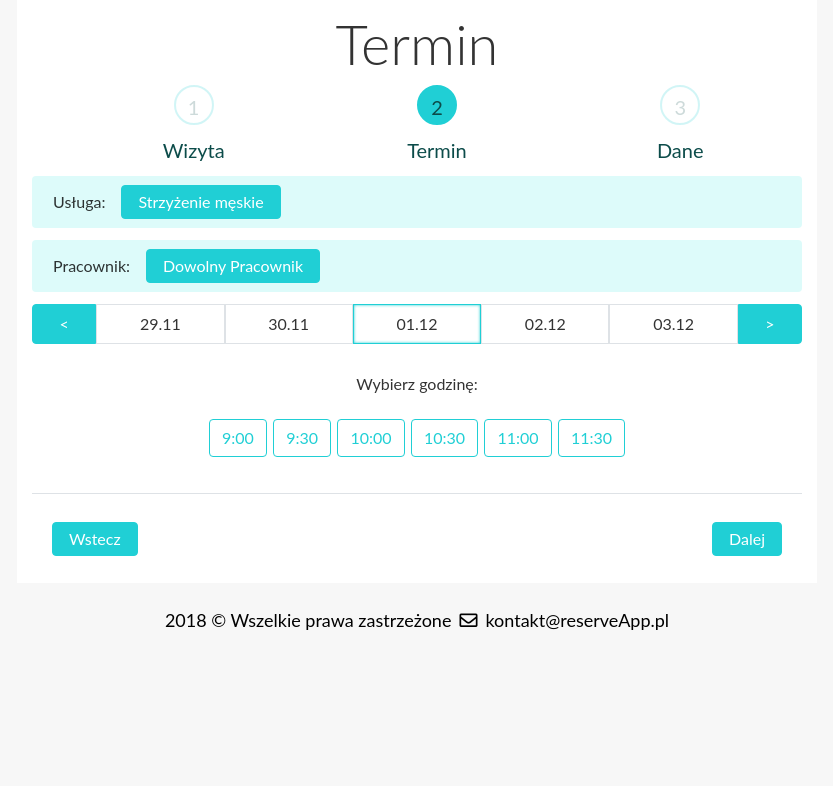
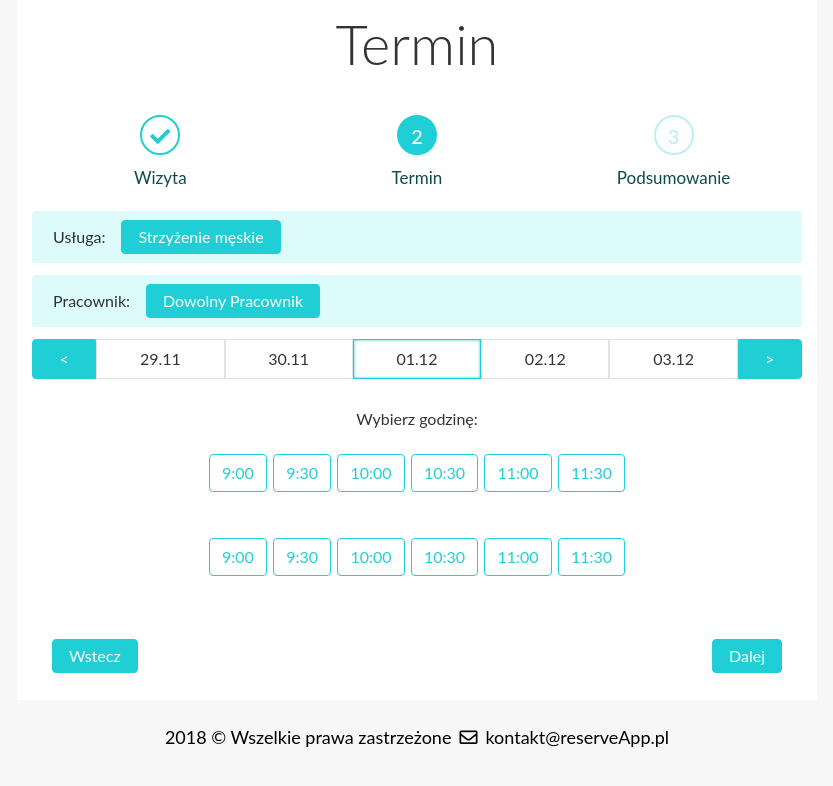
Before and after one commit to masiek93/reserve, an Angular app in the folder reserve-client-app/: page /term in a window 1280 px wide. Shown: the top 786 px of the page, without its empty margins (223-1056 px from the left). Built offline with nearby package versions, Linux system fonts and the light colour scheme.

Commit message:
Step progress bar mprovements

```diff
--- a/reserve-client-app/src/app/confirmation/confirmation.component.html
+++ b/reserve-client-app/src/app/confirmation/confirmation.component.html
@@ -1,11 +1,20 @@
 <div id="mainContainer">
   <div id="context" class="container" >  <!--container-fluid  jesli chcemy zeby nawet na duzych ekranach cos rozciagało sie na cały ekran 21:9-->
     <h1 class="display-4">Formularz</h1>
-    <ul class="progressbar">
-      <li>Wizyta</li>
-      <li>Termin</li>
-      <li class="active2">Dane</li>
-    </ul>
+    <div class="progress_bar">
+      <div class="progress_bar_step">
+        <div class="progress_bar_step_circle"><i id="check_icon" class="fas fa-check"></i></div>
+        <div class="progress_bar_step_title">Wizyta</div>
+      </div>
+      <div class="progress_bar_step">
+        <div class="progress_bar_step_circle"><i id="check_icon" class="fas fa-check"></i></div>
+        <div class="progress_bar_step_title">Termin</div>
+      </div>
+      <div class="progress_bar_step">
+        <div class="progress_bar_step_circle progressbar_active">3</div>
+        <div class="progress_bar_step_title">Podsumowanie</div>
+      </div>
+    </div>
     <label style="margin:0px">Dane wizyty:</label>
     <div class="row row-term sel-item-info">
       <span class="badge badge_from">Strzyżenie męskie</span>
@@ -32,5 +41,9 @@
         <input type="email" class="form-control" id="exampleFormControlInput1">
       </div>
     </div>
+    <div class="row row-term row-text row-nav-link-back">
+      <div class="col-6"><button type="button" class="btn step back" routerLink="/term">Wstecz</button></div>
+      <div class="col-6"><button type="button" class="btn step next" routerLink="/confirmation">Rezerwuj</button></div>
+    </div><br /><br />
   </div>
 </div>
--- a/reserve-client-app/src/app/service/service.component.html
+++ b/reserve-client-app/src/app/service/service.component.html
@@ -1,15 +1,24 @@
 <div id="mainContainer">
   <div id="context" class="container" >  <!--container-fluid  jesli chcemy zeby nawet na duzych ekranach cos rozciagało sie na cały ekran 21:9-->
     <h1 class="display-4">Rezerwacja</h1>
-    <ul class="progressbar">
-      <li class="active2">Wizyta</li>
-      <li>Termin</li>
-      <li>Dane</li>
-    </ul>
+    <div class="progress_bar">
+      <div class="progress_bar_step">
+        <div class="progress_bar_step_circle progressbar_active">1</div>
+        <div class="progress_bar_step_title">Wizyta</div>
+      </div>
+      <div class="progress_bar_step">
+        <div class="progress_bar_step_circle progressbar_before">2</div>
+        <div class="progress_bar_step_title">Termin</div>
+      </div>
+      <div class="progress_bar_step">
+        <div class="progress_bar_step_circle progressbar_before">3</div>
+        <div class="progress_bar_step_title">Podsumowanie</div>
+      </div>
+    </div>
     <div class="row row-term sel-item-info">
-      <div class="col-12 col-sm-6 col-md-3 service">Strzyżenie męskie</div>
-      <div class="col-12 col-sm-6 col-md-3 service"><i class="far fa-clock icon"></i>20-30 min</div>
-      <div class="col-12 col-sm-6 col-md-3 service"><i class="fas fa-dollar-sign icon"></i>20-30 zł</div>
+      <div class="col-12 col-sm-6 col-md-3 service">{{strzyzenie.name}}</div>
+      <div class="col-12 col-sm-6 col-md-3 service"><i class="far fa-clock icon"></i>{{strzyzenie.time}}</div>
+      <div class="col-12 col-sm-6 col-md-3 service"><i class="fas fa-dollar-sign icon"></i>{{strzyzenie.price}}</div>
       <div class="col-12 col-sm-6 col-md-3 service"><a routerLink="/term"><button type="button" class="btn btn-selected-items">Wybierz</button></a></div>
     </div>
     <div class="row row-term sel-item-info">
--- a/reserve-client-app/src/app/service/service.component.ts
+++ b/reserve-client-app/src/app/service/service.component.ts
@@ -7,9 +7,17 @@ import { Component, OnInit } from '@angular/core';
 })
 export class ServiceComponent implements OnInit {
 
+  strzyzenie = new Usluga('Strzyżenie męskie','20-30 min','20-35 zł');
+
   constructor() { }
 
   ngOnInit() {
   }
+}
+
+  class Usluga {
+    constructor(public name: string, public time: string,
+                public price: string){
+                }
 
 }
--- a/reserve-client-app/src/app/term/term.component.html
+++ b/reserve-client-app/src/app/term/term.component.html
@@ -1,11 +1,21 @@
 <div id="mainContainer">
   <div id="context" class="container" >
     <h1 class="display-4">Termin</h1>
-    <ul class="progressbar">
-      <li>Wizyta</li>
-      <li class="active2">Termin</li>
-      <li>Dane</li>
-    </ul>
+    <div class="progress_bar">
+      <div class="progress_bar_step">
+        <div class="progress_bar_step_circle"><i id="check_icon" class="fas fa-check"></i></div>
+        <div class="progress_bar_step_title">Wizyta</div>
+      </div>
+      <div class="progress_bar_step">
+        <div class="progress_bar_step_circle progressbar_active">2</div>
+        <div class="progress_bar_step_title">Termin</div>
+      </div>
+      <div class="progress_bar_step">
+        <div class="progress_bar_step_circle progressbar_before">3</div>
+        <div class="progress_bar_step_title">Podsumowanie</div>
+      </div>
+    </div>
+
     <div class="row row-term sel-item-info">
       Usługa:
       <button type="button" class="btn btn-selected-items" >Strzyżenie męskie</button>
@@ -30,19 +40,20 @@
     </div>
     <div class="row row-term">
       <div class="col timeSelector">
-        <button type="button" class="btn btn-time" onClick="selectTime(this.textContent)">9:00</button>
+        <button type="button" class="btn btn-time" (click)="onClick($event)">9:00</button>
         <button type="button" class="btn btn-time" onClick="selectTime(this.textContent)">9:30</button>
         <button type="button" class="btn btn-time" onClick="selectTime(this.textContent)">10:00</button>
         <button type="button" class="btn btn-time" onClick="selectTime(this.textContent)">10:30</button>
         <button type="button" class="btn btn-time" onClick="selectTime(this.textContent)">11:00</button>
         <button type="button" class="btn btn-time" onClick="selectTime(this.textContent)">11:30</button>
       </div>
+      <div class="col timeSelector">
+      <button *ngFor="let hour of hours" type="button" class="btn btn-time" onClick="selectTime(this.textContent)">{{hour}}</button>
+      </div>
     </div>
     <div class="row row-term row-text row-nav-link-back">
       <div class="col-6"><button type="button" class="btn step back" routerLink="/service">Wstecz</button></div>
       <div class="col-6"><button type="button" class="btn step next" routerLink="/confirmation">Dalej</button></div>
-    </div>
-    <br/>
-    <br/>
+    </div><br /><br />
   </div>
 </div>
--- a/reserve-client-app/src/app/term/term.component.ts
+++ b/reserve-client-app/src/app/term/term.component.ts
@@ -7,6 +7,12 @@ import { Component, OnInit } from '@angular/core';
 })
 export class TermComponent implements OnInit {
 
+  onClick(event){
+    console.log(event);
+  }
+
+  hours = ['9:00','9:30','10:00','10:30','11:00','11:30',];
+
   constructor() { }
 
   ngOnInit() {
--- a/reserve-client-app/src/styles.css
+++ b/reserve-client-app/src/styles.css
@@ -82,61 +82,55 @@ h1 {
 	width: 800px;
 }
 
-.progressbar {
-  counter-reset: step;
-	height: 75px;
+.progress_bar {
+    width: 110%;
+    margin: auto;
+    padding: 30px 0 20px 0;
+    display: inline-block;
+    width: 100%;
+    vertical-align: middle;
 }
-.progressbar li {
+
+.progress_bar_step {
   list-style-type: none;
   float: left;
   width: 33.33%;
   position: relative;
   text-align: center;
   color: var(--text-color);
-	font-size: 20px;
 }
 
-.progressbar li::before {
-	content: counter(step);
-	counter-increment: step;
+.progress_bar_step_circle {
 	width: 40px;
 	height: 40px;
-	line-height: 40px;
+	line-height: 38px;
 	border: 2px solid var(--main-color);
 	display: block;
 	text-align: center;
 	margin: 0 auto 10px auto;
 	border-radius: 50%;
 	background-color: white;
-	opacity: 0.2;
+  color:white;
+  font-weight: 500;
+  font-size: 20px;
 }
 
-.progressbar li::after {
-	content: '';
-	position: absolute;
-	width: 100%;
-	height: 1px;
-	background-color: yellow;
-	top: 15px;
-	left: -50%;
-	z-index: -1;
+.progress_bar_step_title{
+  font-size: 17px;
 }
 
-.progressbar li:first-child::after {
-	content: none;
+#check_icon {
+  color:var(--main-color);
 }
 
-.progressbar li.active2 {
-		color: var(--text-color);
-}
-
-.progressbar li.active2::before {
+.progressbar_active{
   background-color: var(--main-color);
   opacity: 1;
 }
 
-.progressbar li.active2 +li::after {
-	background-color: var(--main-color);
+.progressbar_before{
+  color: var(--main-color);
+  opacity: 0.3;
 }
 
 .nav-item{
@@ -335,7 +329,6 @@ h1 {
 	align-items: center;
 	padding-top: .5rem;
 	padding-bottom: 2rem;
-	border-bottom: 1px solid #dee2e6!important;
 	/* border-right: 1px solid #dee2e6!important;
 	border-left: 1px solid #dee2e6!important; */
 }
```
Also changed, not shown: 1 other file (tests, documents, lock files or other folders). Lines whose indentation alone changed are shown as unchanged.
